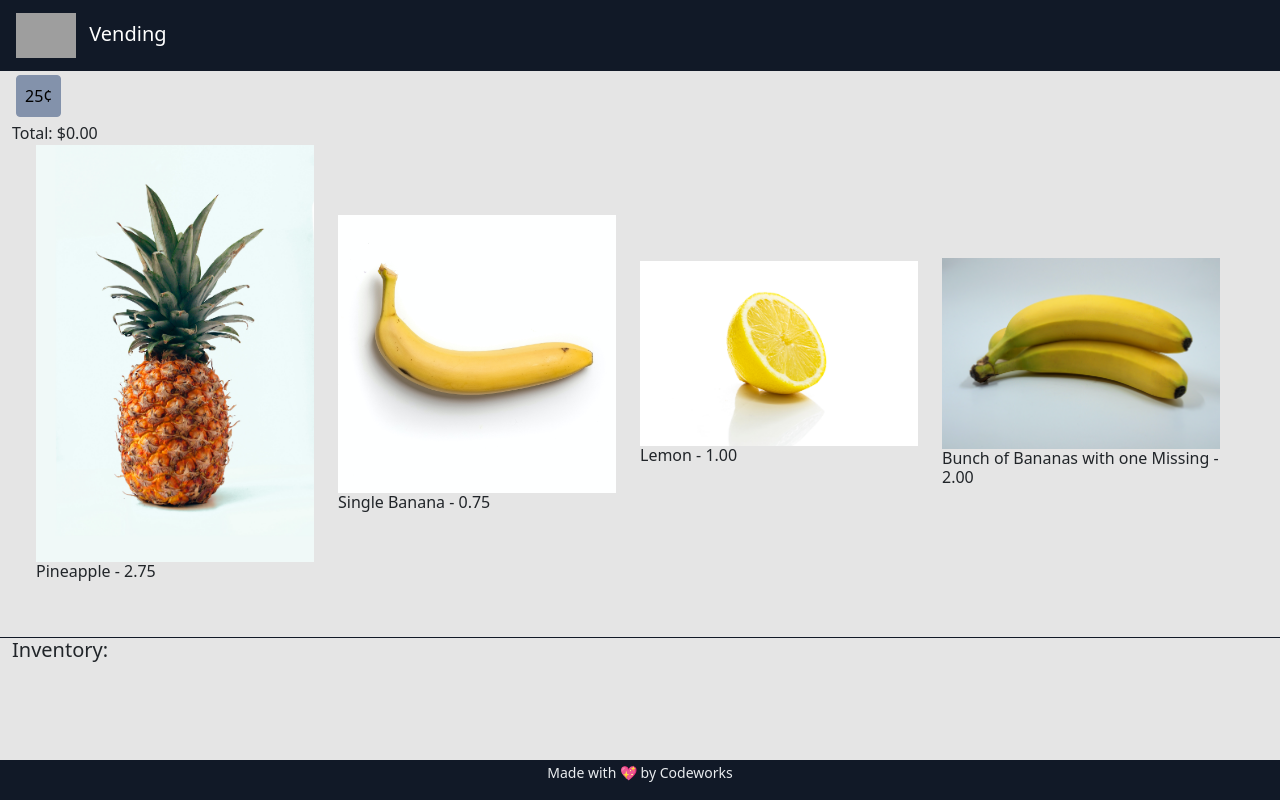
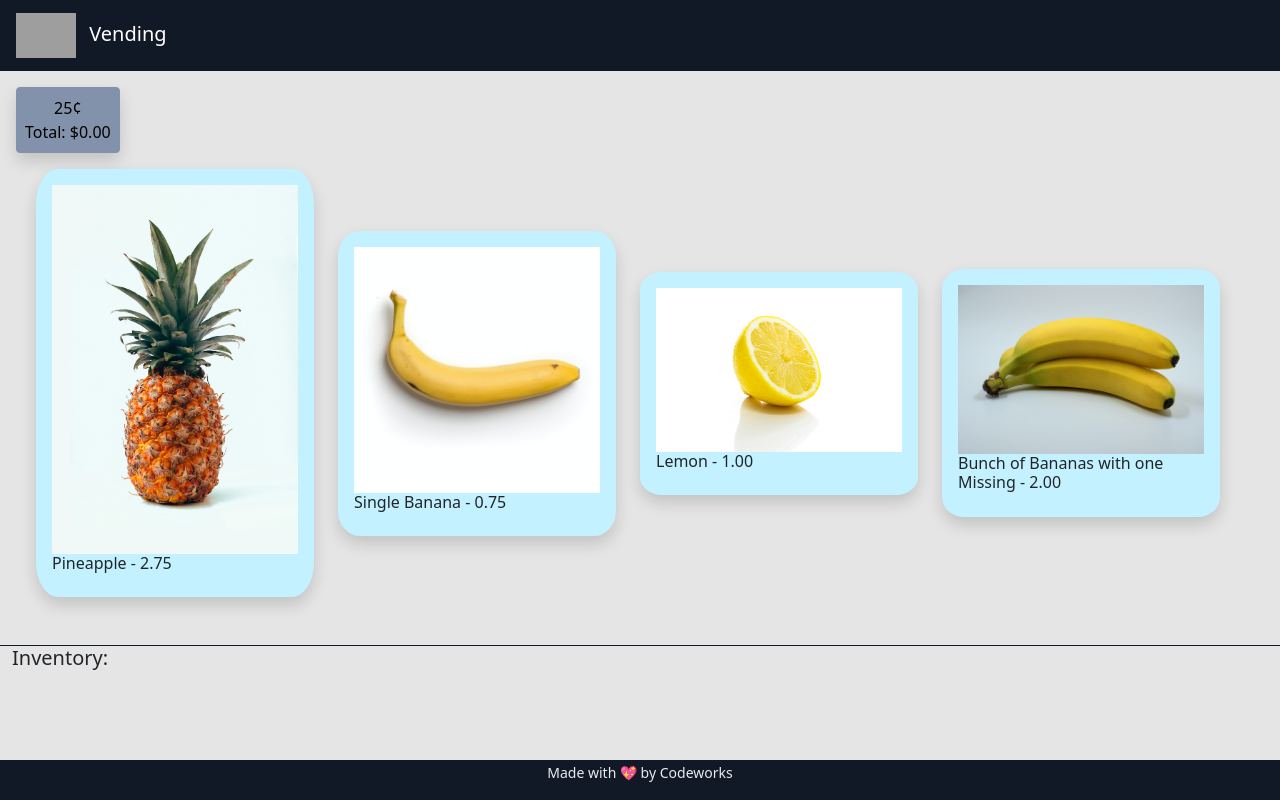
Before and after one commit to TaylorBruun/vending, a website with bundled scripts: page index.html in a window 1280 px wide. Built offline with nearby package versions, Linux system fonts and the light colour scheme; grey boxes are pictures that could not be loaded; a script that the page names is missing.

Commit message:
minor styling

```diff
--- a/app/Controllers/SnacksController.js
+++ b/app/Controllers/SnacksController.js
@@ -17,7 +17,7 @@ function _drawInventory(){
     let template = '<h5>Inventory:</h5>'
     ProxyState.purchasedSnacks.forEach(s => {
         template +=
-        `<img class="img-fluid p-1 inventory-snack" src="/assets/img/${s.name}.jpg" alt="">`
+        `<img class="inventory-card img-fluid p-1 inventory-snack" src="/assets/img/${s.name}.jpg" alt="">`
     });
     document.getElementById('inventory').innerHTML = template
 }
--- a/app/Models/Snack.js
+++ b/app/Models/Snack.js
@@ -11,10 +11,11 @@ export class Snack{
 
     get Template(){
         return`
-       <div class="col-3">
-            <img onclick="app.snacksController.buySnack(${this.id})" class="img-fluid vendable-snack" src="/assets/img/${this.name}.jpg" alt="">
+       <div class=" col-3 d-flex">
+       <div class="vendable-card shadow p-3">
+            <img onclick="app.snacksController.buySnack(${this.id})" class=" img-fluid vendable-snack" src="/assets/img/${this.name}.jpg" alt="">
             <h6>${this.Flavor} - ${this.price.toFixed(2)}</h6>
-
+</div>
         </div>`
     }
 
--- a/assets/style/style.css
+++ b/assets/style/style.css
@@ -11,3 +11,28 @@
     height: 70px;
     object-fit: contain;
 }
+
+
+.button-card{
+    background-color: bisque;
+    box-shadow: 2px, 2px, 3px, black;
+    border-radius: 8%
+}
+
+
+.vendable-card{
+    background-color: rgb(195, 241, 255);
+    box-shadow: 2px, 2px, 3px, black;
+    border-radius: 8%
+
+}
+
+.vendable-card:hover{
+    transform: scale(1.03);
+}
+
+.inventory-card{
+    background-color: rgb(195, 241, 255);
+    box-shadow: 2px, 2px, 3px, black;
+    border-radius: 8%
+}
--- a/index.html
+++ b/index.html
@@ -29,12 +29,12 @@
       <div class="row">
         <div class="col-12">
           <div id="app"></div>
-          <button onclick="app.snacksController.addCurrency()" class="btn btn-secondary p-2 m-1">25¢</button>
-          <div id="current">Total: $0.00</div>
+          <button onclick="app.snacksController.addCurrency()" class="btn button-card shadow user-select-none btn-secondary p-2 mx-1 my-3">25¢ <div id="current">Total: $0.00</div></button>
+
 
         </div>
       </div>
-      <div id="vendables" class="row container-fluid d-flex align-items-baseline">
+      <div id="vendables" class="row container-fluid d-flex justify-content-between align-items-baseline">
 
           <div class="col-3">
             <img onclick="app.snacksController.buySnack(0)" class="img-fluid vendable-snack" src="/assets/img/pineapple.jpg" alt="">
```
